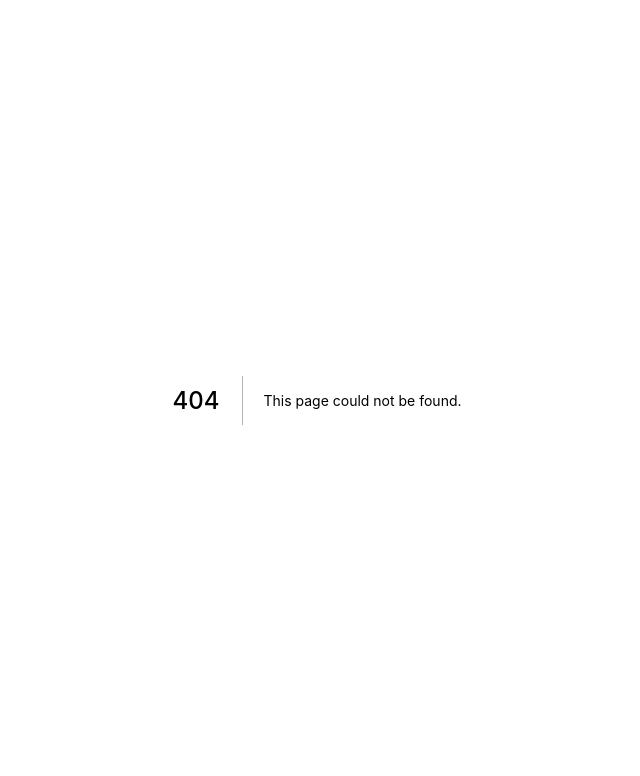
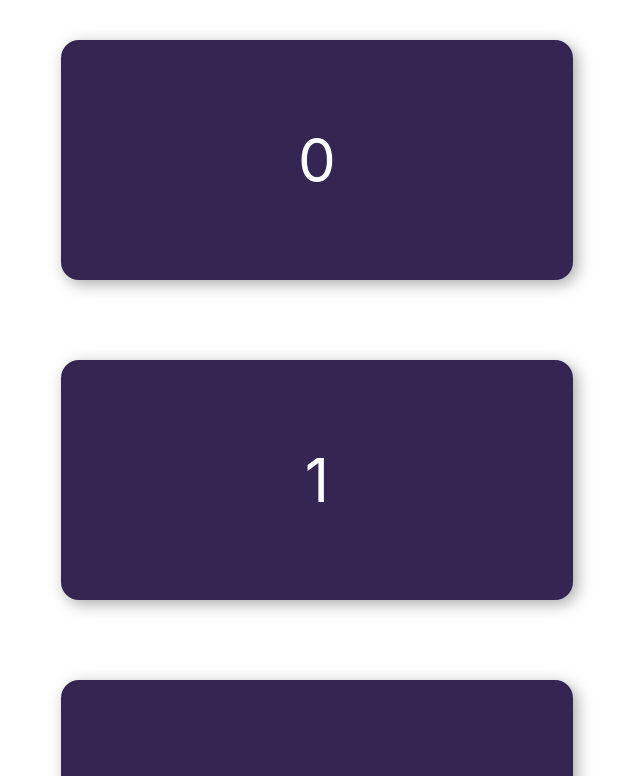
Before and after one commit to box8741/animation-web, a Next.js app: page /framer-motion/inView in a window 1280 px wide. Before the commit this address had no page. Shown: the top 776 px of the page, without its empty margins (323-963 px from the left). Built offline with nearby package versions, Linux system fonts and the light colour scheme.

Commit message:
add : inView 페이지 추가

```diff
--- /dev/null
+++ b/pages/framer-motion/inView.tsx
@@ -0,0 +1,63 @@
+import React from "react";
+import styled from "@emotion/styled";
+import {
+  motion,
+  AnimatePresence,
+  Reorder,
+  useMotionValue,
+  useAnimation,
+  Variants,
+} from "framer-motion";
+
+const Container = styled.div`
+  display: flex;
+  flex-direction: column;
+  width: 100vw;
+  /* height: 100vh; */
+  /* justify-content: center; */
+  align-items: center;
+`;
+const Temp = styled(motion.div)`
+  display: flex;
+  justify-content: center;
+  align-items: center;
+  width: 40vw;
+  height: 30vh;
+  margin: 40px 0;
+  background: #342553;
+  border-radius: 18px;
+  font-size: 60px;
+  color: white;
+  box-shadow: 4px 4px 16px #aaaaaa;
+`;
+
+const InView = () => {
+  const animation: Variants = {
+    visible: { opacity: 1, x: 0 },
+    hidden: { opacity: 0, x: -100 },
+    hover: { scale: 1.02 },
+    tab: { scale: 0.98 },
+  };
+  return (
+    <Container>
+      {Array(30)
+        .fill(0)
+        .map((_, i) => (
+          <Temp
+            key={i}
+            initial="hidden"
+            variants={animation}
+            // transition={{ duration: 1 }}
+            whileInView="visible"
+            viewport={{ once: false }} // ture or false
+            whileHover="hover"
+            whileTap="tab"
+          >
+            {i}
+          </Temp>
+        ))}
+    </Container>
+  );
+};
+
+export default InView;
--- a/pages/index.tsx
+++ b/pages/index.tsx
@@ -41,6 +41,9 @@ const Index = () => {
         <Link href={"/framer-motion/typing"}>
           <LinkStyle>typing</LinkStyle>
         </Link>
+        <Link href={"/framer-motion/inView"}>
+          <LinkStyle>inView</LinkStyle>
+        </Link>
       </Section>
     </Container>
   );
```
